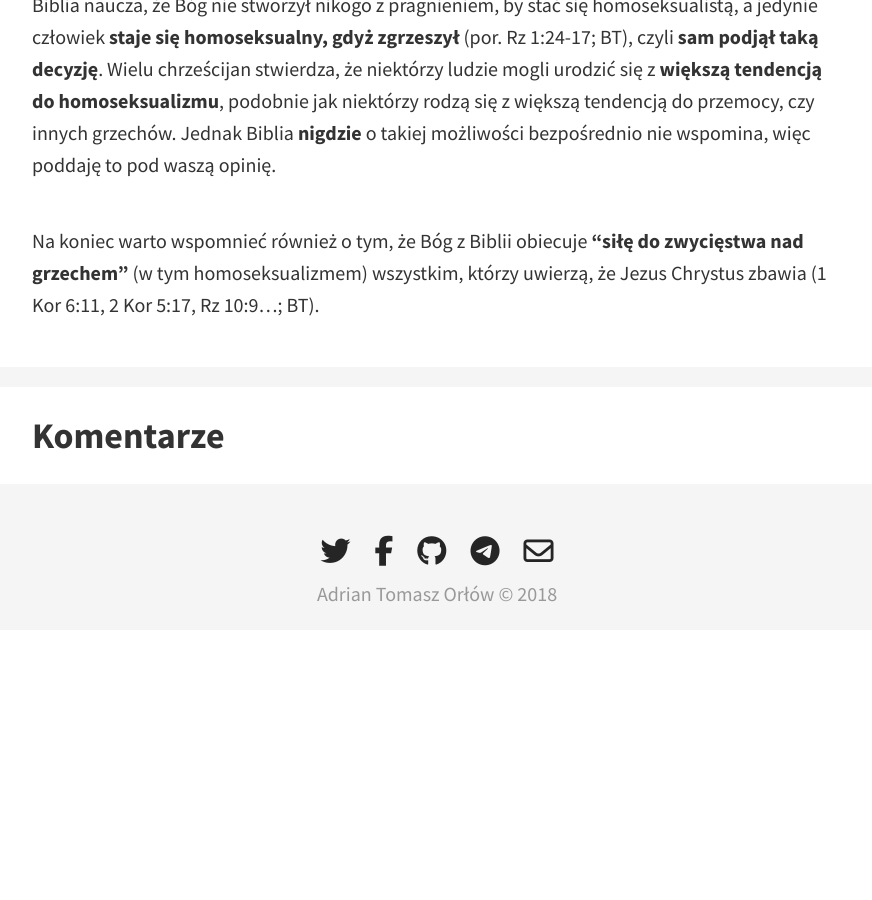
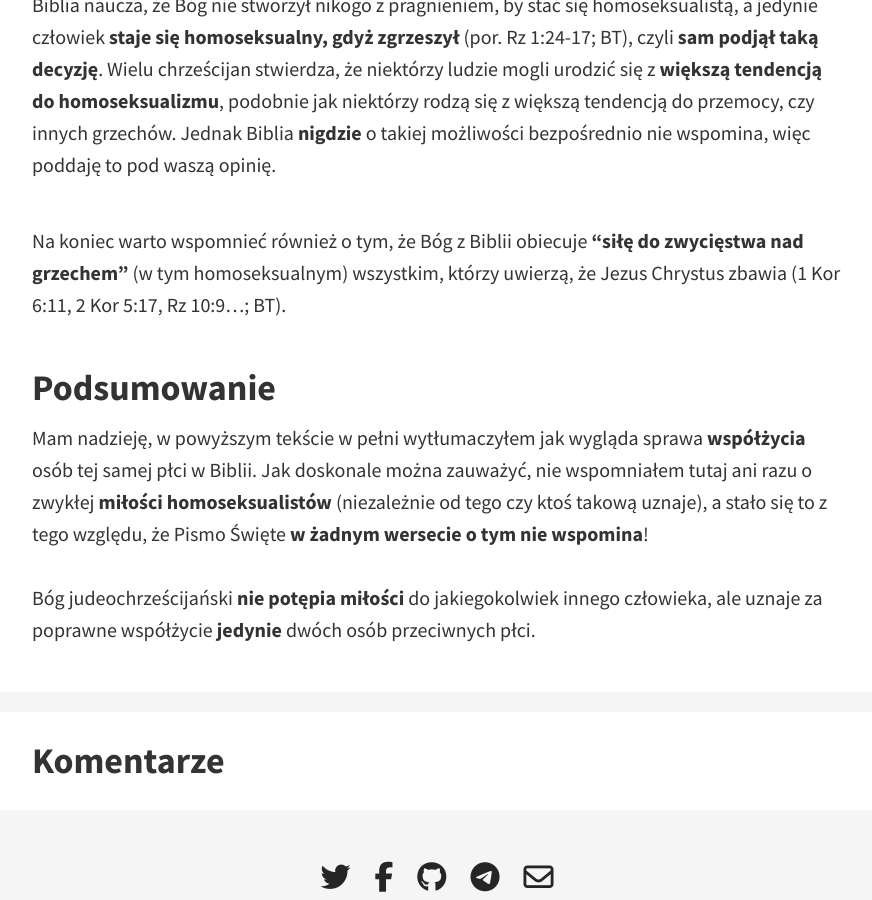
Before and after one commit to AdrianOrlow/blog.orlow.me, a Jekyll site: the page built from _posts/2018-8-5-Homoseksualizm-w-swietle-biblii.md, in a window 1280 px wide and 900 px high, scrolled down 2684 px. Shown: the whole window, without its empty margins (203-1075 px from the left). Built offline with Jekyll 4.4.1, drawn with Linux system fonts in a browser that asks for light colours; nearby versions of some CDN libraries; comment, search, counter and statistics services are not loaded; before the commit the page ends 3314 px from its top, so only the background shows below that.

Commit message:
Fix article

```diff
--- a/_posts/2018-8-5-Homoseksualizm-w-swietle-biblii.md
+++ b/_posts/2018-8-5-Homoseksualizm-w-swietle-biblii.md
@@ -41,4 +41,9 @@ Na podstawie powyższego fragmentu można stwierdzić, że Biblia **nie traktuje
 Biblia naucza, że Bóg nie stworzył nikogo z pragnieniem, by stać się homoseksualistą, a jedynie człowiek **staje się homoseksualny, gdyż zgrzeszył** (por. Rz 1:24-17; BT), czyli **sam podjął taką decyzję**.
 Wielu chrześcijan stwierdza, że niektórzy ludzie mogli urodzić się z **większą tendencją do homoseksualizmu**, podobnie jak niektórzy rodzą się z większą tendencją do przemocy, czy innych grzechów. Jednak Biblia **nigdzie** o takiej możliwości bezpośrednio nie wspomina, więc poddaję to pod waszą opinię.<br/><br/>
 
-Na koniec warto wspomnieć również o tym, że Bóg z Biblii obiecuje **"siłę do zwycięstwa nad grzechem"** (w tym homoseksualizmem) wszystkim, którzy uwierzą, że Jezus Chrystus zbawia (1 Kor 6:11, 2 Kor 5:17, Rz 10:9...; BT).
+Na koniec warto wspomnieć również o tym, że Bóg z Biblii obiecuje **"siłę do zwycięstwa nad grzechem"** (w tym homoseksualnym) wszystkim, którzy uwierzą, że Jezus Chrystus zbawia (1 Kor 6:11, 2 Kor 5:17, Rz 10:9...; BT).<br/><br/>
+
+## Podsumowanie
+
+Mam nadzieję, w powyższym tekście w pełni wytłumaczyłem jak wygląda sprawa **współżycia** osób tej samej płci w Biblii. Jak doskonale można zauważyć, nie wspomniałem tutaj ani razu o zwykłej **miłości homoseksualistów** (niezależnie od tego czy ktoś takową uznaje), a stało się to z tego względu, że Pismo Święte **w żadnym wersecie o tym nie wspomina**!<br/><br/>
+Bóg judeochrześcijański **nie potępia miłości** do jakiegokolwiek innego człowieka, ale uznaje za poprawne współżycie **jedynie** dwóch osób przeciwnych płci.
```
